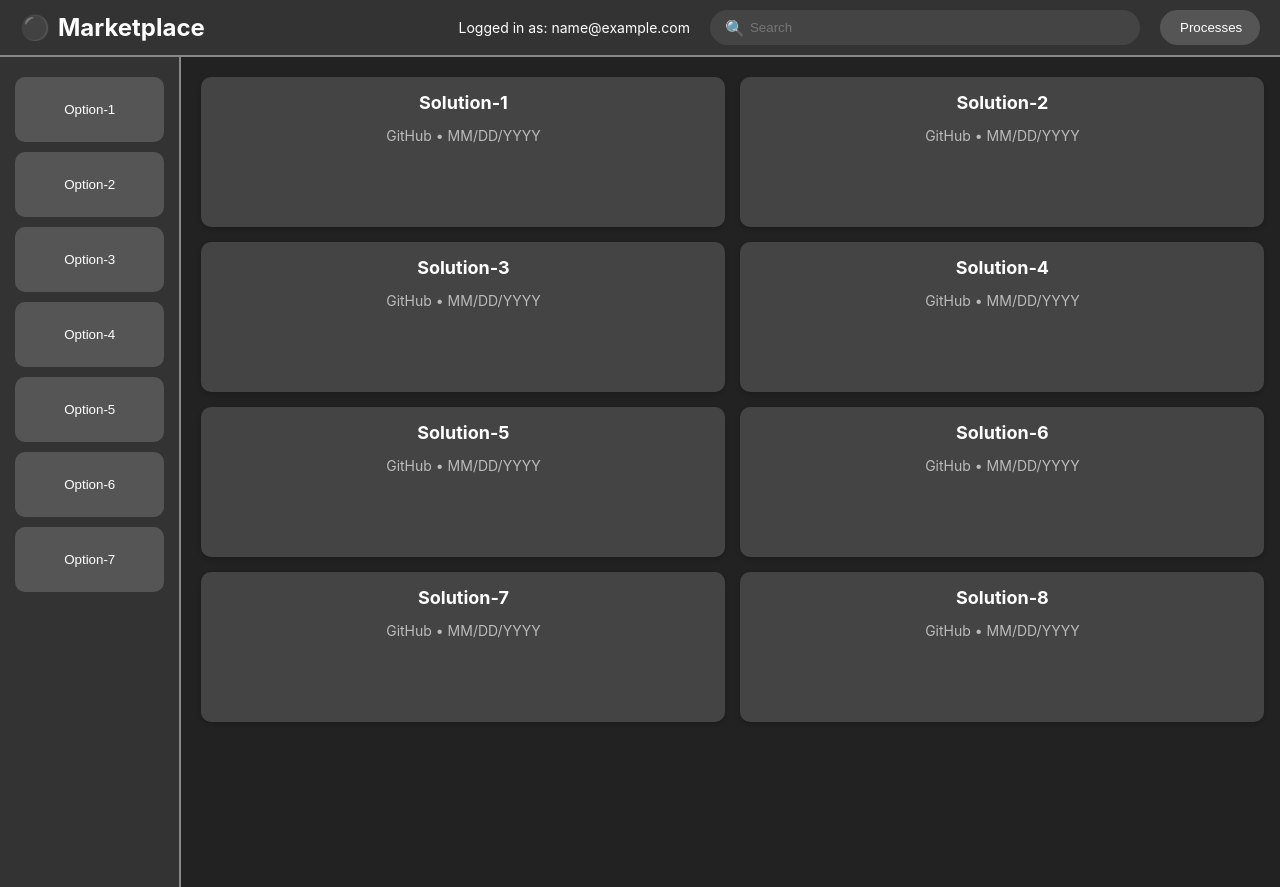
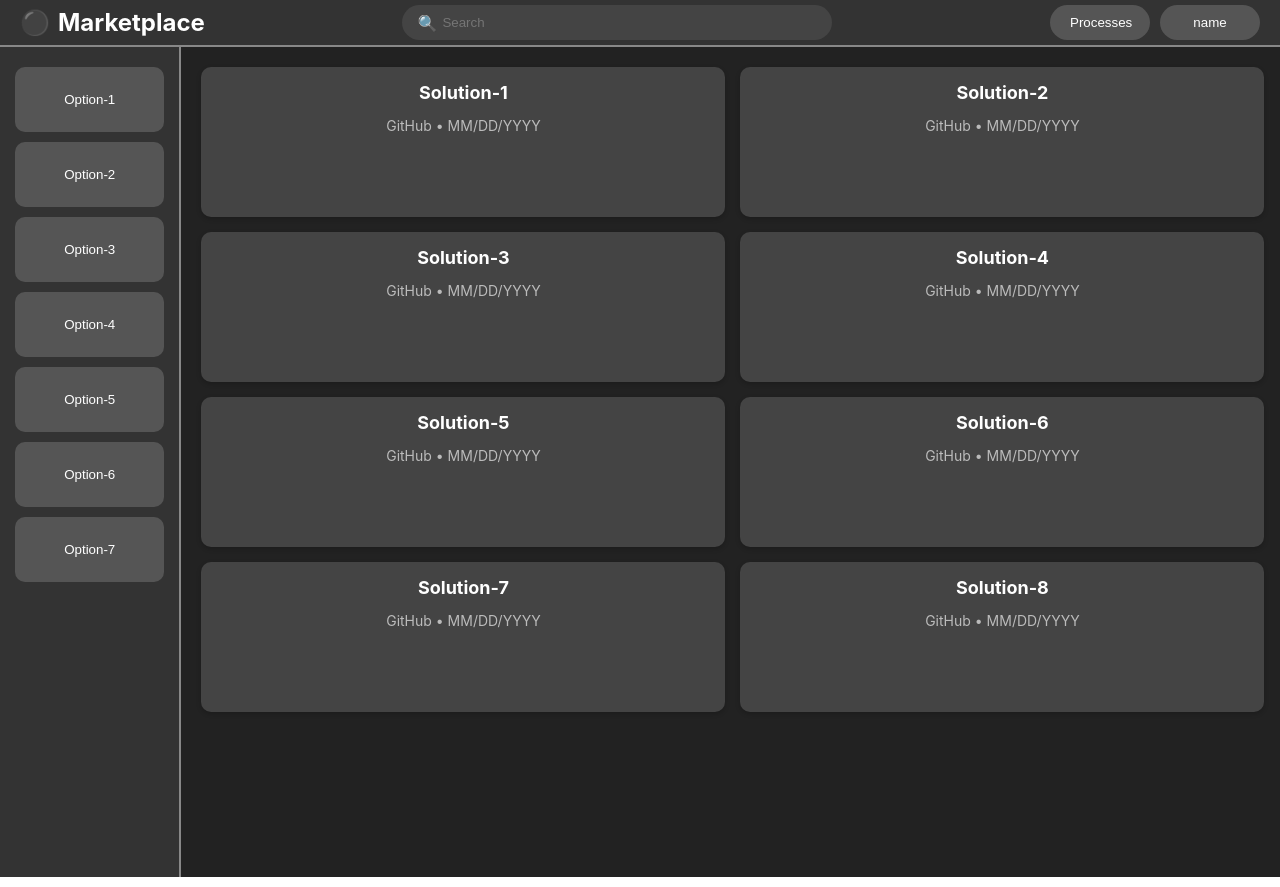
Before and after one commit to VedPatel2811/Kubernetes, a React (Create React App) app: page / in a window 1280 px wide. Built offline with nearby package versions, Linux system fonts and the light colour scheme; no server answers; sample sign-in values are in the browser's storage.

Commit message:
Added a user details on the page

```diff
--- a/src/View/Header/Header.js
+++ b/src/View/Header/Header.js
@@ -2,7 +2,9 @@ import React, { useEffect, useState } from "react";
 import "./Header.css";
 
 const Header = () => {
-  const [userEmail, setUserEmail] = useState(sessionStorage.getItem("user_email") || null);
+  const [userEmail, setUserEmail] = useState(
+    sessionStorage.getItem("user_email") || null
+  );
 
   useEffect(() => {
     const interval = setInterval(() => {
@@ -19,8 +21,6 @@ const Header = () => {
   return (
     <header className="header">
       <h1>Marketplace</h1>
-      {userEmail && <p className="header-user">Logged in as: {userEmail}</p>}
-
       <div className="header-search">
         <span className="search-icon">🔍</span>
         <input type="text" placeholder="Search" />
@@ -28,6 +28,9 @@ const Header = () => {
 
       <div className="header-buttons">
         <button>Processes</button>
+        <button>
+          {userEmail ? userEmail.substring(0, userEmail.indexOf("@")) : "Guest"}
+        </button>
       </div>
     </header>
   );
```
Also changed, not shown: 1 other file (tests, documents, lock files or other folders).
